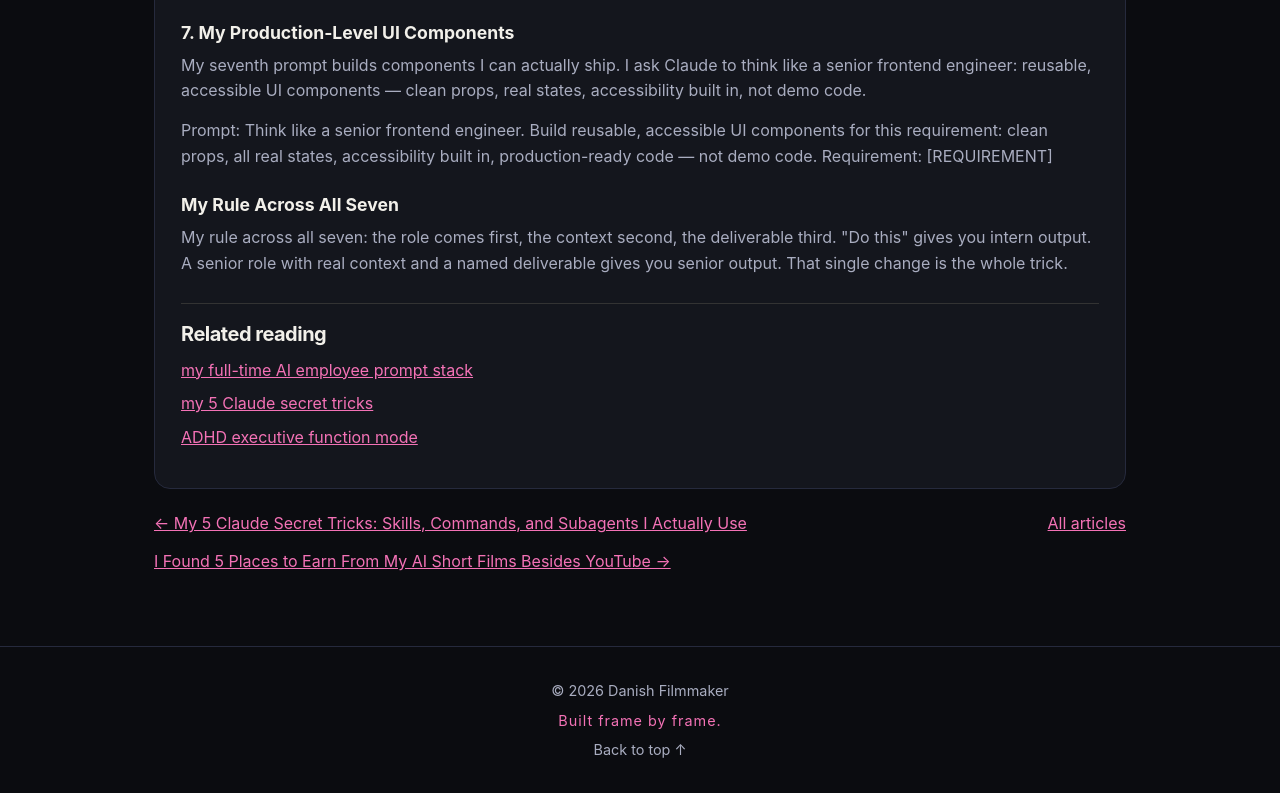
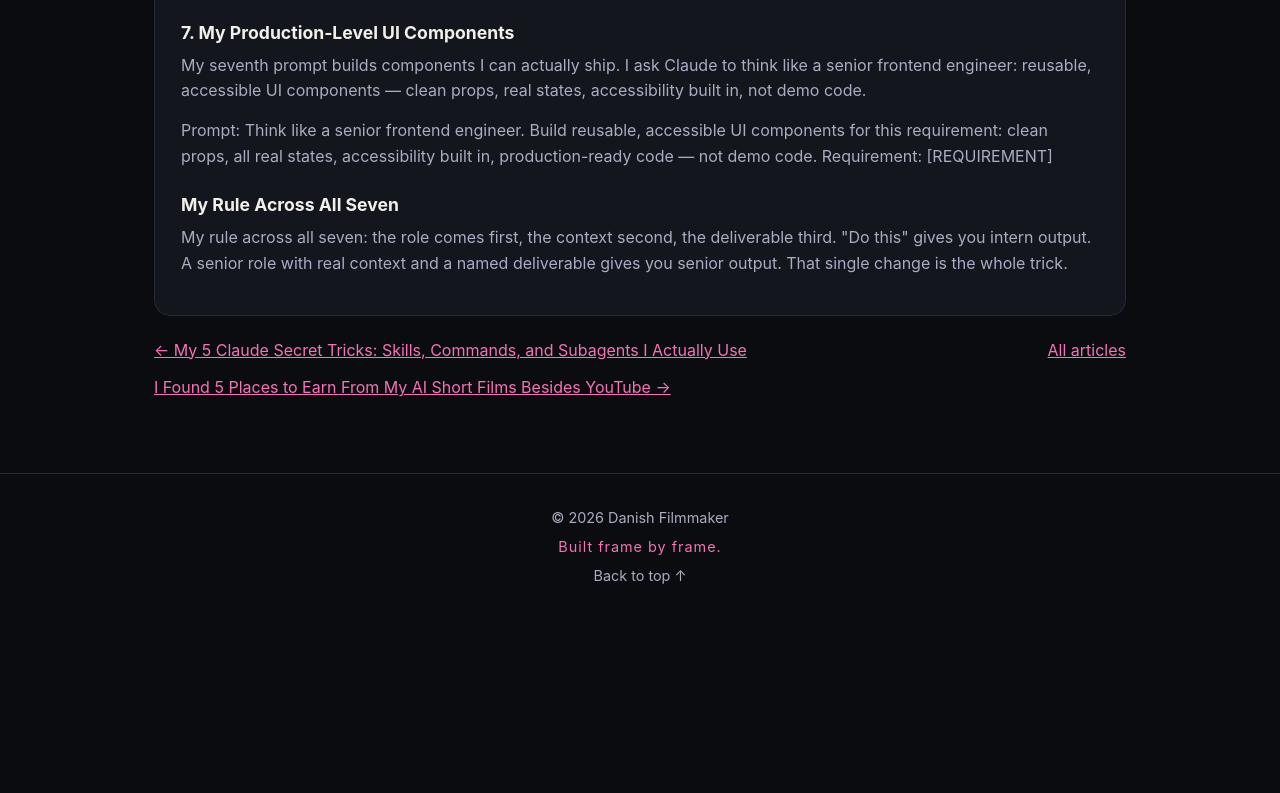
Before and after one commit to Dani-Google/Dani-Google.github.io, a plain HTML site: page blog/code-prompts/index.html in a window 1280 px wide. Shown: the part 1688-2481 px from the top of the page. After the commit the page ends 2307 px from the top, so only its background shows below. Drawn offline with Linux system fonts and the light colour scheme.

Commit message:
Remove Related reading links from blog articles

```diff
--- a/blog/code-prompts/index.html
+++ b/blog/code-prompts/index.html
@@ -77,7 +77,7 @@
 <p>Prompt: Think like a senior frontend engineer. Build reusable, accessible UI components for this requirement: clean props, all real states, accessibility built in, production-ready code — not demo code. Requirement: [REQUIREMENT]</p>
 <h3>My Rule Across All Seven</h3>
 <p>My rule across all seven: the role comes first, the context second, the deliverable third. &quot;Do this&quot; gives you intern output. A senior role with real context and a named deliverable gives you senior output. That single change is the whole trick.</p>
-<div class="related"><h2>Related reading</h2><ul><li><a href="/blog/claude-ai-employee/">my full-time AI employee prompt stack</a></li><li><a href="/blog/claude-secret-tricks/">my 5 Claude secret tricks</a></li><li><a href="/blog/adhd-executive-function/">ADHD executive function mode</a></li></ul></div>
+
       </div>
     </article>
     <nav class="pager">
```
